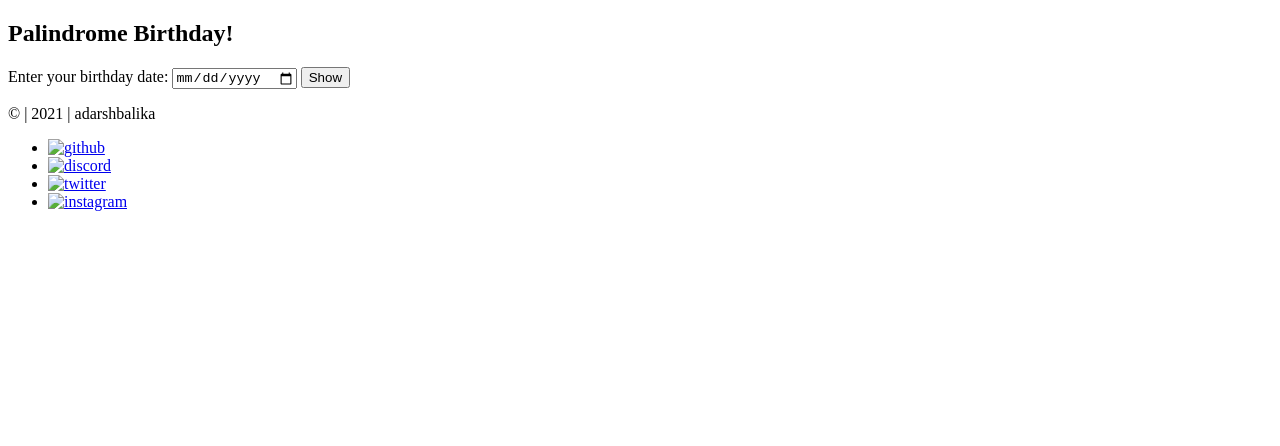
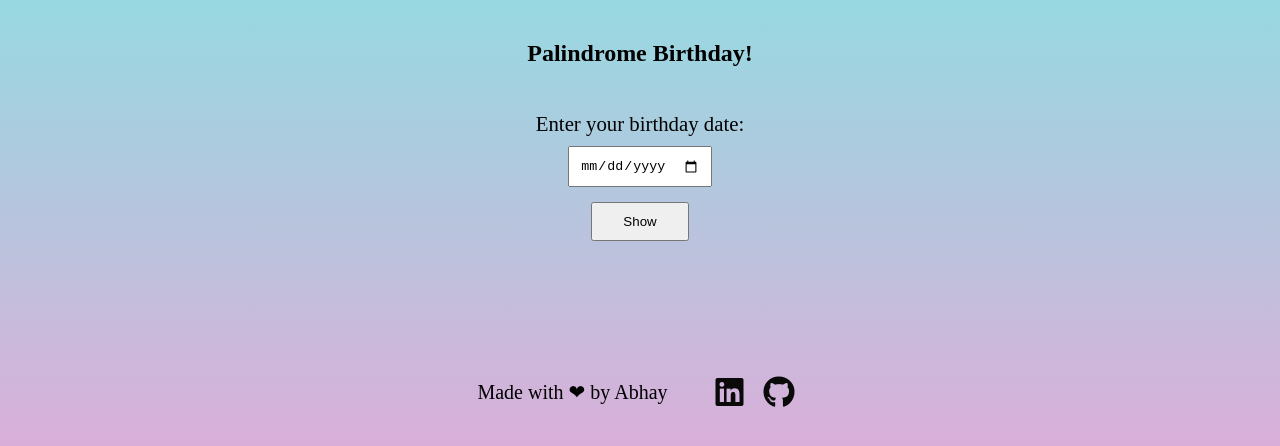
Before and after one commit to abhaymishr/BirthDay-Pallindrome, a plain HTML site: page index.html in a window 1280 px wide. Drawn offline with Linux system fonts and the light colour scheme.

Commit message:
style:Footer Added

```diff
--- a/index.html
+++ b/index.html
@@ -5,11 +5,12 @@
     <meta http-equiv="X-UA-Compatible" content="IE=edge" />
     <meta name="viewport" content="width=device-width, initial-scale=1.0" />
     <title>Palindrome Birthday</title>
-    <link rel="stylesheet" href="style.css" />
+    <link rel="stylesheet" href="./styles.css" />
     <link
-      rel="shortcut icon"
-      type="image/x-icon"
-      href="https://www.google.com/s2/u/0/favicons?domain=neog.camp"
+      rel="stylesheet"
+      href="https://use.fontawesome.com/releases/v5.15.4/css/all.css"
+      integrity="sha384-DyZ88mC6Up2uqS4h/KRgHuoeGwBcD4Ng9SiP4dIRy0EXTlnuz47vAwmeGwVChigm"
+      crossorigin="anonymous"
     />
   </head>
   <body>
@@ -20,34 +21,17 @@
       <button id="show-btn">Show</button>
       <p id="result"></p>
     </main>
-    <footer>
-      <p>© | 2021 | adarshbalika</p>
-      <ul class="footer-list">
-        <li>
-          <a class="links" href="https://github.com/neogcamp/" target="_blank">
-            <img src="images/github.svg" alt="github" />
-          </a>
-        </li>
-        <li>
-          <a class="links" href="https://bit.ly/tanaydiscord" target="_blank">
-            <img src="images/discord.svg" alt="discord" />
-          </a>
-        </li>
-        <li>
-          <a class="links" href="https://twitter.com/neogcamp" target="_blank">
-            <img src="images/twitter.svg" alt="twitter" />
-          </a>
-        </li>
-        <li>
-          <a
-            class="links"
-            href="https://www.instagram.com/neogcamp"
-            target="_blank"
-          >
-            <img src="images/instagram.svg" alt="instagram" />
-          </a>
-        </li>
-      </ul>
+
+    <footer class="main-footer">
+      <div class="footer-content">
+        <p class="footer-text">Made with ❤ by Abhay <br /></p>
+
+        <div class="social">
+          <a href="https://www.linkedin.com/in/abhaymishr/" target="_blank"><i class="fab fa-linkedin fa-2x"></i></a>
+          <a href="https://github.com/abhaymishr" target="_blank"><i class="fab fa-github fa-2x"></i></a>
+
+        </div>
+      </div>
     </footer>
 
     <script src="./index.js" type="text/javascript"></script>
--- /dev/null
+++ b/styles.css
@@ -0,0 +1,91 @@
+body {
+    display: flex;
+    flex-direction: column;
+    width: 50vw;
+    align-items: center;
+    margin: 20px auto;
+    text-align: center;
+    background-color: #d9afd9;
+    background-image: linear-gradient(0deg, #d9afd9 0%, #97d9e1 100%);
+    /* background-color: #fbab7e;
+    background-image: linear-gradient(62deg, #fbab7e 0%, #f7ce68 100%); */
+    background-repeat: no-repeat;
+  }
+
+  main {
+    display: flex;
+    flex-direction: column;
+    width: 100%;
+    align-items: center;
+  }
+
+  label {
+    font-size: 1.3rem;
+    padding: 10px;
+    margin-top: 15px;
+  }
+
+  table {
+    margin-top: 20px;
+    border-collapse: collapse;
+    border: 1px solid grey;
+    width: 50vw;
+  }
+  caption {
+    margin: 20px;
+  }
+  td,
+  th {
+    border: 1px solid grey;
+    padding: 10px;
+  }
+
+  button {
+    margin-top: 15px;
+    padding: 10px 30px;
+    /* width: 20%; */
+    text-align: center;
+  }
+
+  p {
+    font-size: 1.2rem;
+  }
+
+  .error-message {
+    margin-top: 20px;
+  }
+
+  input {
+    padding: 10px;
+  }
+
+  /* FOOTER */
+  .main-footer {
+    color: rgb(0, 0, 0);
+    /* width: 100%; */
+    /* border-top: 1px solid black; */
+    margin-top: 5rem;
+  }
+
+  .footer-content {
+    display: flex;
+    justify-content: center;
+    align-items: center;
+  }
+
+  .footer-text {
+    font-size: 20px;
+    margin-right: 40px;
+  }
+
+  .social .fab {
+    border-radius: 50%;
+    color: rgb(10, 10, 10);
+    /* color: var(--primary-color); */
+    text-align: center;
+    padding: 0.5rem;
+  }
+  .social .fab:hover {
+    background-color: var(--primary-color);
+    cursor: pointer;
+  }
```
